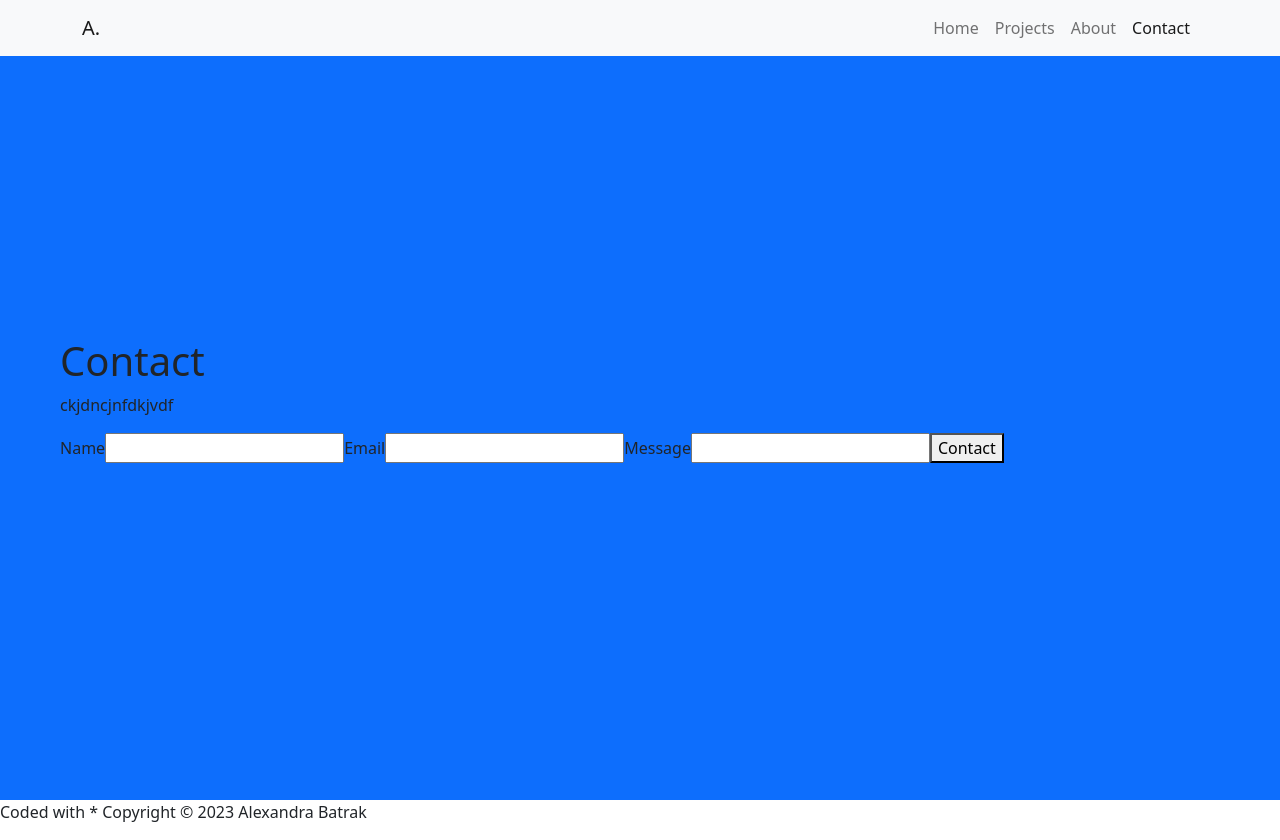
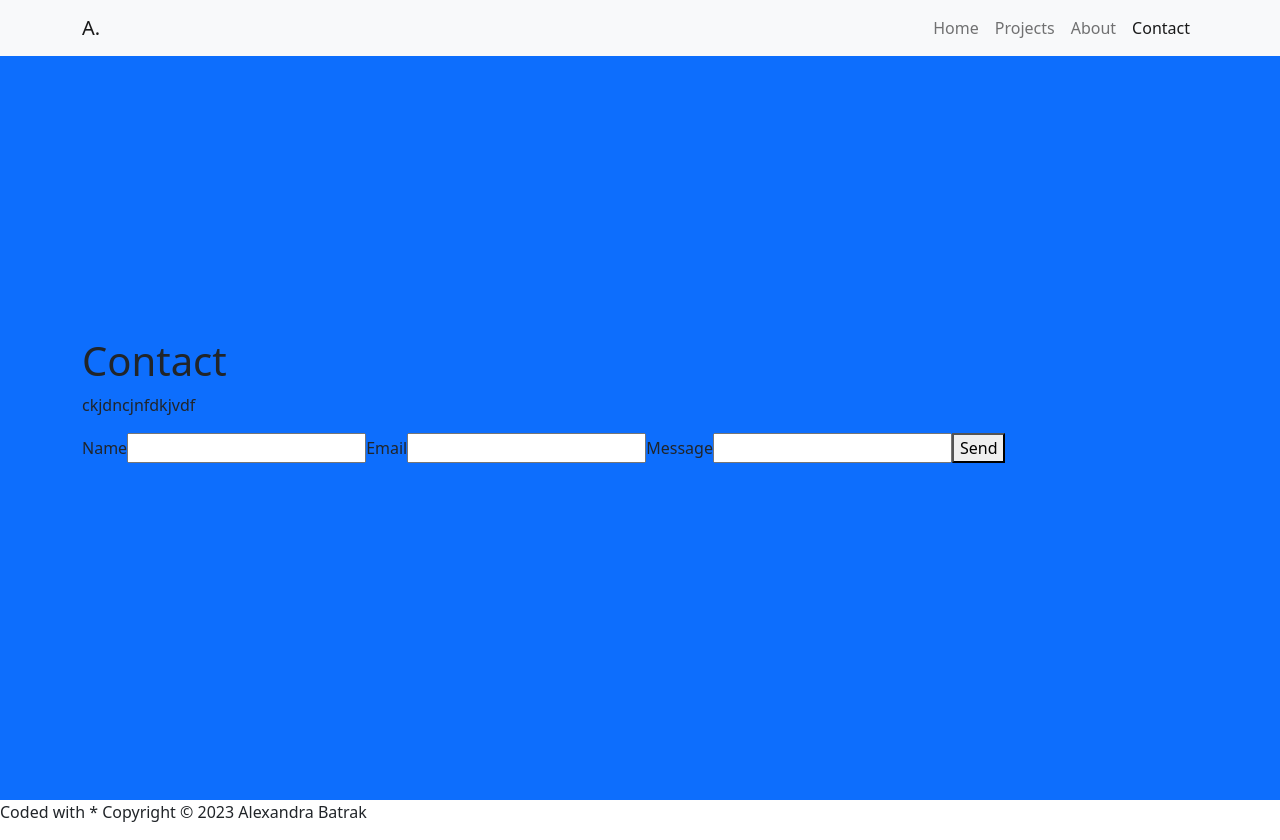
Before and after one commit to alexandrabatrak/react-portfolio, a React (Create React App) app: page /contact in a window 1280 px wide. Built offline with nearby package versions, Linux system fonts and the light colour scheme.

Commit message:
Pages updates

```diff
--- a/src/components/pages/About.js
+++ b/src/components/pages/About.js
@@ -4,17 +4,21 @@ import { motion } from 'framer-motion';
 export default function About() {
   return (
     <motion.section
-      initial={{ opacity: 0, x: '-100%' }}
-      animate={{ opacity: 1, x: 0 }}
-      exit={{ opacity: 0, x: '100%' }}
+      initial={{ opacity: 0, x: 0 }}
+      animate={{ opacity: 1, x: [0, 50, 0] }}
+      exit={{ opacity: 0, x: 0 }}
       transition={{ ease: 'easeInOut', duration: 1 }}
       className='bg-primary d-flex align-items-center min-vh-100 p-5'>
       <Container fluid>
         <Row>
-          <div>
+          <motion.div
+            initial={{ opacity: 0, x: -1 }}
+            animate={{ opacity: 1, x: 0, transition: { delay: 1 } }}
+            exit={{ opacity: 0, x: '200%' }}
+            transition={{ ease: 'easeInOut', duration: 1 }}>
             <h1>About</h1>
             <p>ckjdncjnfdkjvdf</p>
-          </div>
+          </motion.div>
         </Row>
       </Container>
     </motion.section>
--- a/src/components/pages/Contact.js
+++ b/src/components/pages/Contact.js
@@ -1,20 +1,23 @@
 import { Container, Row } from 'react-bootstrap';
 import { motion } from 'framer-motion';
-
 import { useForm } from '@formspree/react';
 
 export default function Contact() {
-  const [state, handleSubmit] = useForm('{your-form-id}');
+  const [state, handleSubmit] = useForm('xnqyzqjz');
   return (
     <motion.section
-      initial={{ opacity: 0, x: '-100%' }}
-      animate={{ opacity: 1, x: 0 }}
-      exit={{ opacity: 0, x: '100%' }}
+      initial={{ opacity: 0, x: 0 }}
+      animate={{ opacity: 1, x: [0, 50, 0] }}
+      exit={{ opacity: 0, x: 0 }}
       transition={{ ease: 'easeInOut', duration: 1 }}
       className='bg-primary d-flex align-items-center min-vh-100 p-5'>
-      <Container fluid>
+      <Container>
         <Row>
-          <div>
+          <motion.div
+            initial={{ opacity: 0, x: -1 }}
+            animate={{ opacity: 1, x: 0, transition: { delay: 1 } }}
+            exit={{ opacity: 0, x: '50%' }}
+            transition={{ ease: 'easeInOut', duration: 1 }}>
             <h1>Contact</h1>
             <p>ckjdncjnfdkjvdf</p>
             <div>{state.succeeded ? 'Thank you for signing up!' : ''}</div>
@@ -23,13 +26,13 @@ export default function Contact() {
               <input id='name' type='text' name='name' />
               <label htmlFor='email'>Email</label>
               <input id='email' type='email' name='email' />
-              <label htmlFot='message'>Message</label>
+              <label htmlFor='message'>Message</label>
               <input id='message' type='text' name='messgae' />
               <button type='submit' disabled={state.submitting}>
-                Contact
+                Send
               </button>
             </form>
-          </div>
+          </motion.div>
         </Row>
       </Container>
     </motion.section>
--- a/src/components/pages/Home.js
+++ b/src/components/pages/Home.js
@@ -43,9 +43,9 @@ export default function Home() {
 
   return (
     <motion.section
-      initial={{ opacity: 0, x: 0 }}
-      animate={{ opacity: 1, x: [0, 50, 0] }}
-      exit={{ opacity: 0, x: 0 }}
+      initial={{ opacity: 0 }}
+      animate={{ opacity: 1 }}
+      exit={{ opacity: 0, y: '200%' }}
       transition={{ ease: 'easeInOut', duration: 1 }}
       className='bg-primary d-flex align-items-center min-vh-100 p-5'>
       <Container fluid>
--- a/src/components/pages/Projects.js
+++ b/src/components/pages/Projects.js
@@ -1,5 +1,5 @@
 import { useState } from 'react';
-import { Container, Row, Button } from 'react-bootstrap';
+import { Container, Row } from 'react-bootstrap';
 import { motion } from 'framer-motion';
 import Project from '../Project';
 import ProjectDetails from '../ProjectDetails';
@@ -22,10 +22,11 @@ export default function Projects() {
 
   return (
     <motion.section
-      initial={{ opacity: 0, y: '100%' }}
-      animate={{ opacity: 1, y: 0 }}
-      exit={{ opacity: 0, y: '100%' }}
-      className='bg-primary d-flex align-items-center min-vh-100 p-5 position-relative'>
+      initial={{ opacity: 0, x: 0 }}
+      animate={{ opacity: 1, x: [0, 50, 0] }}
+      exit={{ opacity: 0, x: 0 }}
+      transition={{ ease: 'easeInOut', duration: 1 }}
+      className='bg-primary d-flex align-items-center min-vh-100 p-5'>
       <Container style={{ maxWidth: '1200px' }}>
         <Row>
           <div>
```
